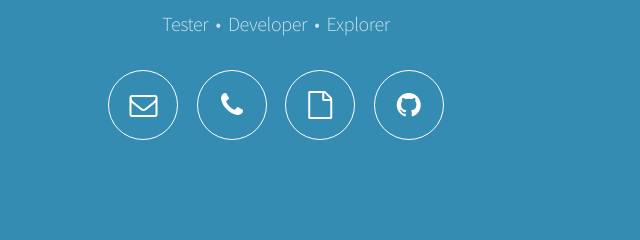
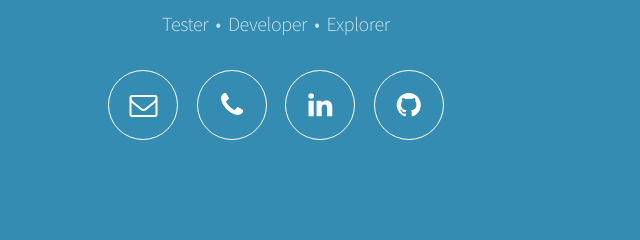
Before and after one commit to smithbr/smithbr.github.io, a plain HTML site: page index.html in a window 1280 px wide. Shown: the part 348-588 px from the top of the page, 366-1006 px from the left. Drawn offline with Linux system fonts and the light colour scheme.

Commit message:
add linkedin icon

```diff
--- a/index.html
+++ b/index.html
@@ -29,7 +29,7 @@
 						<ul>
 							<li><a href="mailto:brandon.matthew.smith@gmail.com?subject=Let's catch up!" class="icon fa-envelope-o"><span class="label">Mail</span></a></li>
 							<li><a href="tel:16092577224" class="icon fa-phone"><span class="label">Phone</span></a></li>
-							<li><a href="https://www.linkedin.com/in/smithbr" class="icon fa-file-o"><span class="label">Résumé</span></a></li>
+							<li><a href="https://www.linkedin.com/in/smithbr" class="icon fa-linkedin"><span class="label">Résumé</span></a></li>
 							<li><a href="https://github.com/smithbr" class="icon fa-github"><span class="label">Github</span></a></li>
 						</ul>
 					</nav>
```
